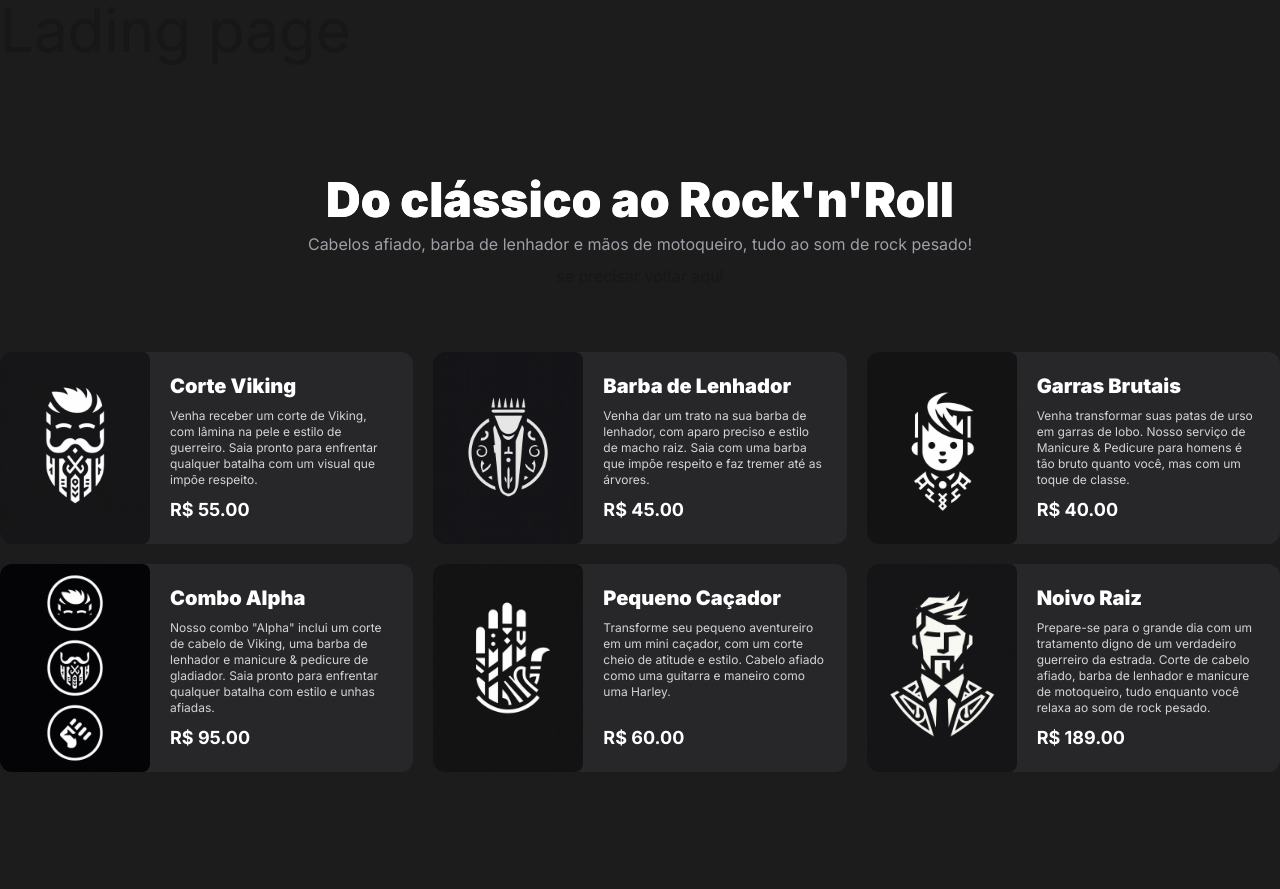
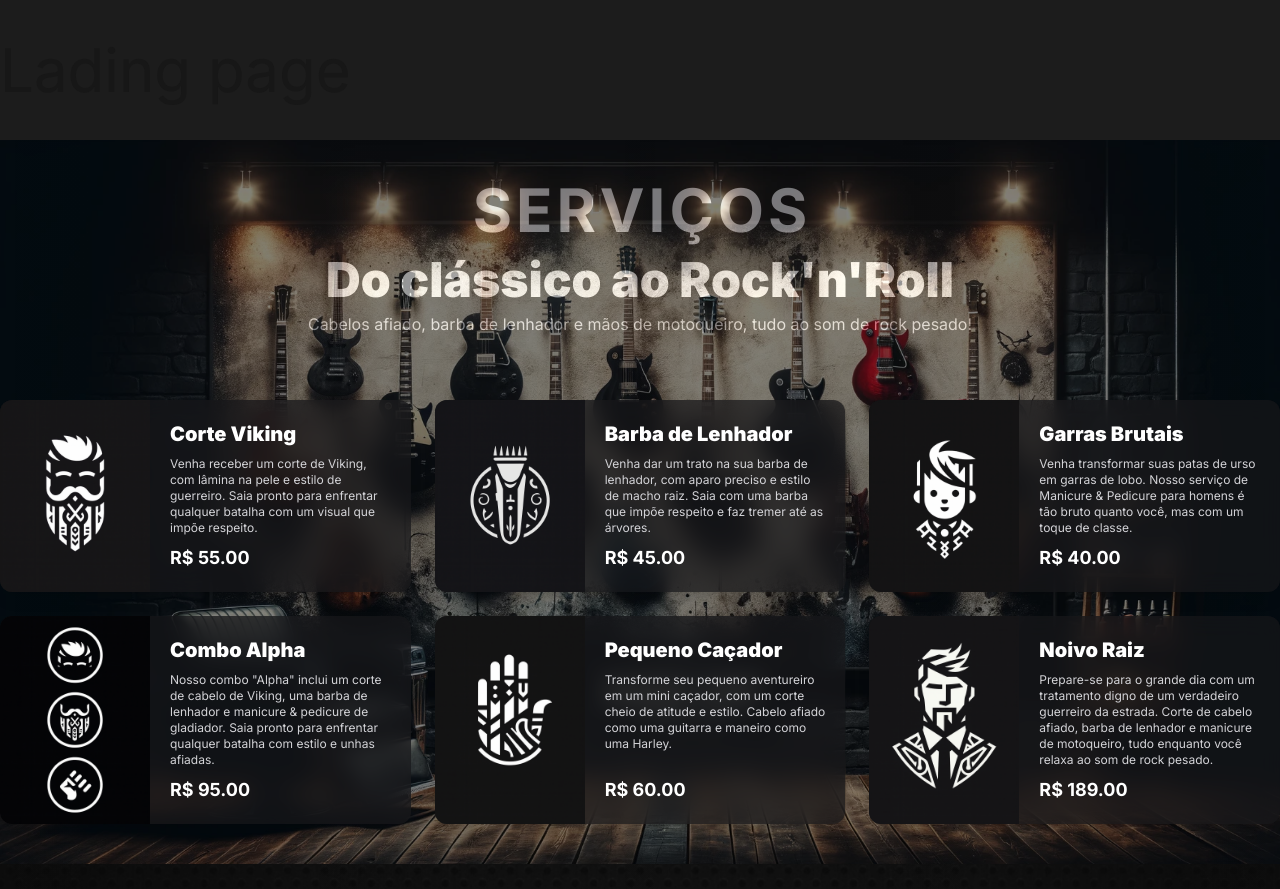
Before and after one commit to vivianezzt/barbearia-brutal, a Next.js app: page / in a window 1280 px wide. Shown: the top 889 px of the page. Built offline with nearby package versions, Linux system fonts and the light colour scheme.

Commit message:
feat: adiciona fundos aos componentes NossosServicos e ItemProfissional com a SecaoBackground

```diff
--- a/src/app/page.tsx
+++ b/src/app/page.tsx
@@ -1,12 +1,20 @@
 import NossosProfissionais from "@/componentes/profissional/NossosProfissionais";
 import NossosServisos from "@/componentes/servico/NossosServicos";
+import SecaoBackground from "@/componentes/shared/SecaoBackground";
 
 export default function Lading() {
   return (
-    <div className="flex flex-col gap-10 container">
-      <h1 className="text-6xl">Lading page</h1>
-      <NossosServisos />
-      <NossosProfissionais />
+    <div className="flex flex-col">
+      <div className="container py-10">
+         <h1 className="text-6xl">Lading page</h1>
+      </div>
+
+      <SecaoBackground imagem="/banners/servicos.webp">
+        <NossosServisos />
+      </SecaoBackground>
+      <SecaoBackground imagem="/banners/fundo-profissionais.png">
+        <NossosProfissionais />
+      </SecaoBackground>
     </div>
   );
 }
--- a/src/componentes/profissional/ItemProfissional.tsx
+++ b/src/componentes/profissional/ItemProfissional.tsx
@@ -14,7 +14,8 @@ export interface ItemProfissionalProps {
 
 export default function ItemProfissional({ profissional }: ItemProfissionalProps) {
   return (
-    <div className="flex flex-col items-center rounded-xl bg-zinc-800 border border-zinc-700 shadow-md p-6">
+    <div className="flex flex-col items-center rounded-xl p-6 border border-zinc-700 shadow-md
+                    backdrop-blur-md bg-zinc-800/60 transition-transform duration-300 hover:scale-105">
 
       {/* Imagem redonda */}
       <div className="relative w-52 h-52 mb-4">
@@ -35,16 +36,24 @@ export default function ItemProfissional({ profissional }: ItemProfissionalProps
       <span className="text-sm text-zinc-300 text-center mt-2">
         {profissional.descricao}
       </span>
+
       {/* Avaliação */}
       <div className="mt-2">
-        <Avaliacao nota={profissional.nota} quantidade={profissional.quantidadeAvaliacoes} />
+        <Avaliacao
+          nota={profissional.nota}
+          quantidade={profissional.quantidadeAvaliacoes}
+        />
       </div>
-      {/* Redes sociais */}
+
+      {/* Redes sociais com efeito de aumento */}
       <div className="flex gap-4 mt-4 text-orange-500">
-        <IconBrandYoutube stroke={1} className="hover:text-orange-400 cursor-pointer" />
-        <IconBrandInstagram stroke={1} className="hover:text-orange-400 cursor-pointer" />
-        <IconBrandLinkedin stroke={1} className="hover:text-orange-400 cursor-pointer" />
-        <IconBrandX stroke={1} className="hover:text-orange-400 cursor-pointer" />
+        {[IconBrandYoutube, IconBrandInstagram, IconBrandLinkedin, IconBrandX].map((Icon, index) => (
+          <Icon
+            key={index}
+            stroke={1}
+            className="cursor-pointer transition-transform duration-300 transform hover:scale-125 hover:text-orange-400"
+          />
+        ))}
       </div>
     </div>
   );
--- a/src/componentes/servico/ItemServico.tsx
+++ b/src/componentes/servico/ItemServico.tsx
@@ -9,18 +9,18 @@ export default function ItemServico(props: ItemServicoProps) {
   const { servico } = props;
 
   return (
-    <div className="flex rounded-xl bg-zinc-800 overflow-hidden">
+    <div className="flex rounded-xl bg-zinc-900/70 backdrop-blur-md shadow-lg overflow-hidden transition-transform hover:scale-105 duration-300">
       <Image
         src={servico.imagemURL}
         alt={servico.nome}
         width={150}
         height={150}
-        className="rounded-lg object-cover"
+        className="object-cover"
       />
-      <div className="flex flex-col p-5 gap-2">
-        <span className="text-xl font-black text-white">{servico.nome}</span>
+      <div className="flex flex-col p-5 gap-2 text-white">
+        <span className="text-xl font-black">{servico.nome}</span>
         <span className="text-xs text-zinc-300 flex-1">{servico.descricao}</span>
-        <span className="text-lg font-bold text-white">R$ {servico.preco.toFixed(2)}</span>
+        <span className="text-lg font-bold">R$ {servico.preco.toFixed(2)}</span>
       </div>
     </div>
   );
--- a/src/componentes/servico/NossosServicos.tsx
+++ b/src/componentes/servico/NossosServicos.tsx
@@ -2,20 +2,19 @@ import servicos from "@/data/constants/servicos";
 import ItemServico from "./ItemServico";
 import TituloSecao from "../shared/TituloSecao";
 
-export default function NossosServisos (){
-    return(
+export default function NossosServisos() {
+  return (
     <div className="flex flex-col gap-16">
       <TituloSecao
         tag="Serviços"
         principal="Do clássico ao Rock'n'Roll"
         secundario="Cabelos afiado, barba de lenhador e mãos de motoqueiro, tudo ao som de rock pesado!"
       />
-            <div className="grid grid-cols-1 lg:grid-cols-2 xl:grid-cols-3 gap-5">
-            {servicos.map(servico => (
+      <div className="grid grid-cols-1 sm:grid-cols-2 xl:grid-cols-3 gap-6">
+        {servicos.map((servico) => (
           <ItemServico key={servico.id} servico={servico} />
         ))}
       </div>
     </div>
-
-    )
+  );
 }
--- /dev/null
+++ b/src/componentes/shared/SecaoBackground.tsx
@@ -0,0 +1,18 @@
+import Image from "next/image";
+
+export interface SecaoBackgroundProps {
+    children: React.ReactNode;
+    imagem: string;
+}
+export default function SecaoBackground(props: SecaoBackgroundProps) {
+    return(
+        <div className="relative">
+            <Image src={props.imagem} alt="Imagem de fundo" fill className="absolute inset-0 w-full h-full object-cover opacity-50" />
+            <div className="bg-black/80 sm:bg-transparent sm:bg-gradient-to-r from-black/80 via-black/95 to-black/80">
+                <div className="container py-10">
+                    {props.children}
+                </div>
+            </div>
+        </div>
+    )
+}
--- a/src/componentes/shared/TituloSecao.tsx
+++ b/src/componentes/shared/TituloSecao.tsx
@@ -1,3 +1,9 @@
+export interface TituloSecaoProps {
+  tag?: string;
+  principal: string;
+  secundario: string;
+}
+
 export interface TituloSecaoProps {
   tag?: string;
   principal: string;
@@ -14,7 +20,7 @@ export default function TituloSecao(props: TituloSecaoProps) {
           {tag.split('').map((letra, index) => (
             <span
               key={index}
-              className={`text-zinc-700 opacity-0 group-hover:opacity-100 transition-opacity duration-300`}
+              className={`text-zinc-300 group-hover:text-white transition-colors duration-300`}
               style={{ transitionDelay: `${index * 100}ms` }}
             >
               {letra}
@@ -22,8 +28,8 @@ export default function TituloSecao(props: TituloSecaoProps) {
           ))}
         </div>
       )}
-      <h2 className="text-white font-black text-6xl sm:text-5xl text-gradient">{principal}</h2>
-      <h3 className="text-zinc-400">{secundario}</h3> {`se precisar voltar aqui`}
+      <h2 className="text-white font-black text-6xl sm:text-5xl">{principal}</h2>
+      <h3 className="text-zinc-300">{secundario}</h3>
     </div>
   );
 }
```
Also changed, not shown: public/banners/fundo-profissionais.png (added). Lines whose indentation alone changed are shown as unchanged.
